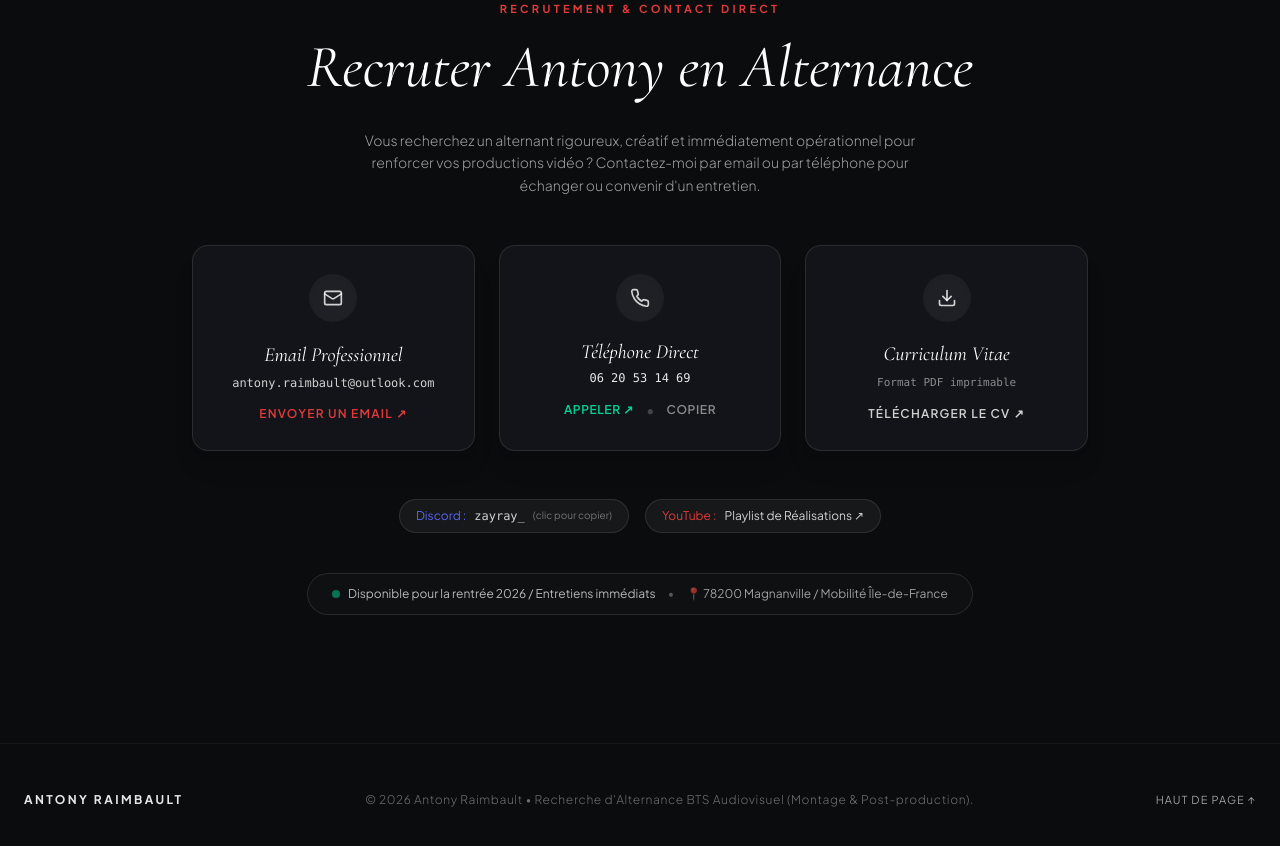
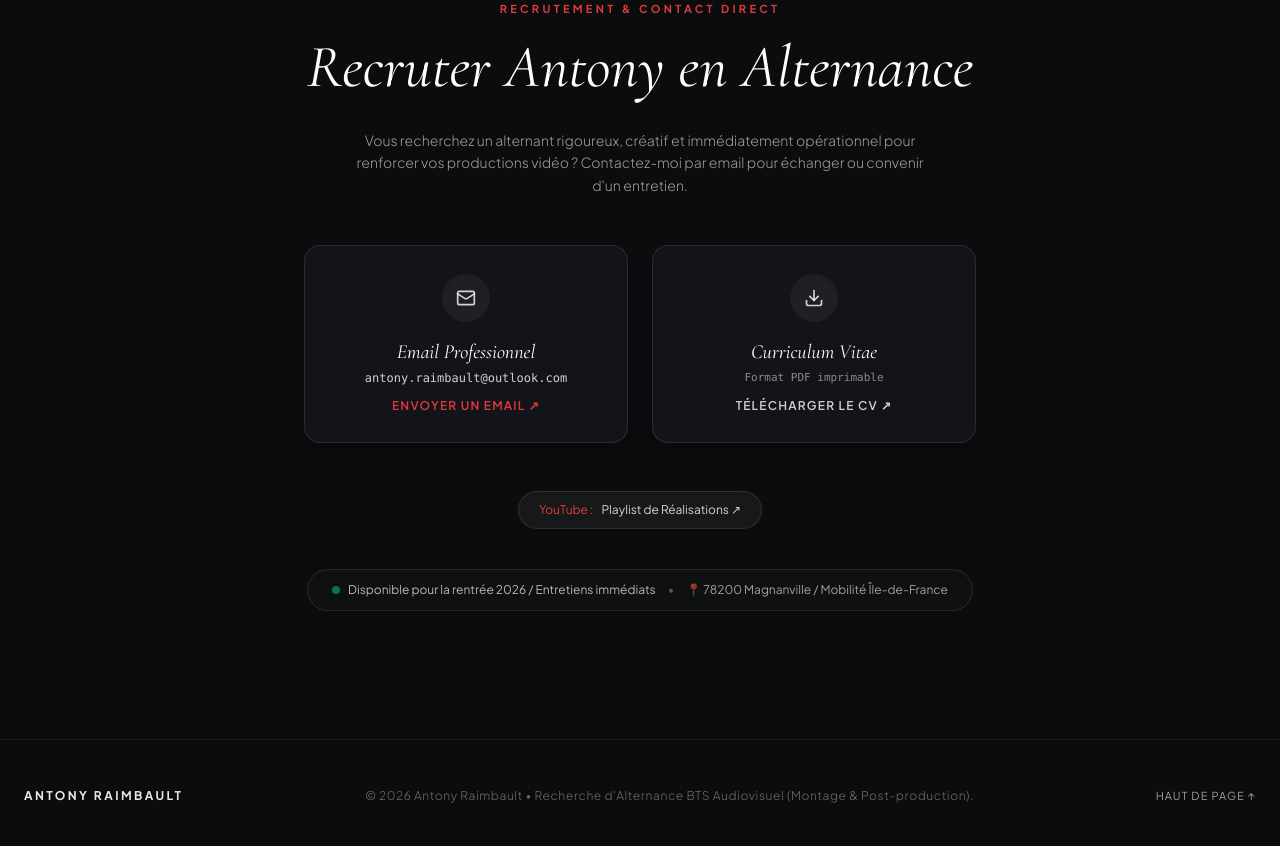
Before and after one commit to zayvisualpro/Portfolio, a React (Vite) app: page / in a window 1280 px wide. Shown: the part 7300-8146 px from the top of the page. Built offline with nearby package versions, Linux system fonts and the light colour scheme.

Commit message:
refactor: supprimer la carte telephone et le badge discord de la section contact

```diff
--- a/src/components/Contact.jsx
+++ b/src/components/Contact.jsx
@@ -1,21 +1,6 @@
-import React, { useState } from 'react';
+import React from 'react';
 
 const Contact = () => {
-  const [copiedDiscord, setCopiedDiscord] = useState(false);
-  const [copiedPhone, setCopiedPhone] = useState(false);
-
-  const handleCopyDiscord = () => {
-    navigator.clipboard.writeText('zayray_');
-    setCopiedDiscord(true);
-    setTimeout(() => setCopiedDiscord(false), 2500);
-  };
-
-  const handleCopyPhone = () => {
-    navigator.clipboard.writeText('06 20 53 14 69');
-    setCopiedPhone(true);
-    setTimeout(() => setCopiedPhone(false), 2500);
-  };
-
   return (
     <section id="contact" className="py-24 sm:py-32 bg-[#0B0C0E] relative border-t border-white/5">
       <div className="max-w-5xl mx-auto px-6 sm:px-8 text-center">
@@ -30,12 +15,12 @@ const Contact = () => {
           </h2>
 
           <p className="max-w-xl mx-auto text-xs sm:text-sm text-white/60 font-light leading-relaxed mb-12">
-            Vous recherchez un alternant rigoureux, créatif et immédiatement opérationnel pour renforcer vos productions vidéo ? Contactez-moi par email ou par téléphone pour échanger ou convenir d'un entretien.
+            Vous recherchez un alternant rigoureux, créatif et immédiatement opérationnel pour renforcer vos productions vidéo ? Contactez-moi par email pour échanger ou convenir d'un entretien.
           </p>
         </div>
 
         {/* Contact Cards Grid */}
-        <div className="grid grid-cols-1 sm:grid-cols-2 lg:grid-cols-3 gap-6 max-w-4xl mx-auto mb-12">
+        <div className="grid grid-cols-1 sm:grid-cols-2 gap-6 max-w-2xl mx-auto mb-12">
 
           {/* Email Card */}
           <a
@@ -55,38 +40,13 @@ const Contact = () => {
             </span>
           </a>
 
-          {/* Phone Card */}
-          <div
-            className="p-7 rounded-2xl bg-[#121419] border border-white/10 hover:border-emerald-500/50 transition-all duration-500 hover:-translate-y-2 hover:shadow-[0_15px_40px_-10px_rgba(16,185,129,0.2)] group flex flex-col items-center justify-between shadow-xl reveal-init"
-            style={{ transitionDelay: '100ms' }}
-          >
-            <div className="w-12 h-12 rounded-full bg-white/5 flex items-center justify-center text-white/80 group-hover:text-white group-hover:bg-emerald-500 group-hover:scale-110 transition-all duration-300 mb-4 shadow-inner">
-              <svg xmlns="http://www.w3.org/2000/svg" width="20" height="20" viewBox="0 0 24 24" fill="none" stroke="currentColor" strokeWidth="2" strokeLinecap="round" strokeLinejoin="round">
-                <path d="M22 16.92v3a2 2 0 0 1-2.18 2 19.79 19.79 0 0 1-8.63-3.07 19.5 19.5 0 0 1-6-6 19.79 19.79 0 0 1-3.07-8.67A2 2 0 0 1 4.11 2h3a2 2 0 0 1 2 1.72 12.84 12.84 0 0 0 .7 2.81 2 2 0 0 1-.45 2.11L8.09 9.91a16 16 0 0 0 6 6l1.27-1.27a2 2 0 0 1 2.11-.45 12.84 12.84 0 0 0 2.81.7A2 2 0 0 1 22 16.92z"/>
-              </svg>
-            </div>
-            <h3 className="font-serif italic text-xl text-white mb-1">Téléphone Direct</h3>
-            <a href="tel:0620531469" className="text-xs text-white/90 mb-3 font-mono font-medium hover:text-emerald-400 transition-colors">
-              06 20 53 14 69
-            </a>
-            <div className="flex items-center gap-3">
-              <a href="tel:0620531469" className="text-xs uppercase tracking-wider font-semibold text-emerald-400 hover:underline">
-                Appeler ↗
-              </a>
-              <span className="text-white/20">•</span>
-              <button onClick={handleCopyPhone} className="text-xs uppercase tracking-wider font-semibold text-white/50 hover:text-white cursor-pointer">
-                {copiedPhone ? 'Copié !' : 'Copier'}
-              </button>
-            </div>
-          </div>
-
           {/* CV Download Card */}
           <a
             href={`${import.meta.env.BASE_URL}CV_Antony_Raimbault.pdf`}
             target="_blank"
             rel="noreferrer"
-            className="p-7 rounded-2xl bg-[#121419] border border-white/10 hover:border-white/40 transition-all duration-500 hover:-translate-y-2 hover:shadow-[0_15px_40px_-10px_rgba(255,255,255,0.15)] group flex flex-col items-center justify-between shadow-xl reveal-init sm:col-span-2 lg:col-span-1"
-            style={{ transitionDelay: '200ms' }}
+            className="p-7 rounded-2xl bg-[#121419] border border-white/10 hover:border-white/40 transition-all duration-500 hover:-translate-y-2 hover:shadow-[0_15px_40px_-10px_rgba(255,255,255,0.15)] group flex flex-col items-center justify-between shadow-xl reveal-init"
+            style={{ transitionDelay: '150ms' }}
           >
             <div className="w-12 h-12 rounded-full bg-white/5 flex items-center justify-center text-white/80 group-hover:text-white group-hover:bg-white group-hover:text-black group-hover:scale-110 transition-all duration-300 mb-4 shadow-inner">
               <svg xmlns="http://www.w3.org/2000/svg" width="20" height="20" viewBox="0 0 24 24" fill="none" stroke="currentColor" strokeWidth="2" strokeLinecap="round" strokeLinejoin="round">
@@ -104,22 +64,13 @@ const Contact = () => {
 
         </div>
 
-        {/* Secondary Links: Discord & YouTube */}
+        {/* Secondary Link: YouTube Playlist */}
         <div className="flex flex-wrap items-center justify-center gap-4 max-w-xl mx-auto mb-10 reveal-init">
-          <button
-            onClick={handleCopyDiscord}
-            className="inline-flex items-center gap-2 px-4 py-2 rounded-full bg-white/5 hover:bg-white/10 border border-white/10 text-xs text-white/80 transition-colors cursor-pointer"
-          >
-            <span className="text-[#5865F2]">Discord :</span>
-            <span className="font-mono font-medium">zayray_</span>
-            <span className="text-[10px] text-white/40">{copiedDiscord ? '(Copié !)' : '(clic pour copier)'}</span>
-          </button>
-
           <a
             href="https://www.youtube.com/playlist?list=PL6zcl_V6SX6pAC6WW5jwMEbRu0CLiV6nD"
             target="_blank"
             rel="noopener noreferrer"
-            className="inline-flex items-center gap-2 px-4 py-2 rounded-full bg-white/5 hover:bg-white/10 border border-white/10 text-xs text-white/80 hover:text-white transition-colors"
+            className="inline-flex items-center gap-2 px-5 py-2.5 rounded-full bg-white/5 hover:bg-white/10 border border-white/10 text-xs text-white/80 hover:text-white transition-colors"
           >
             <span className="text-[#E03A3A]">YouTube :</span>
             <span>Playlist de Réalisations ↗</span>
```
